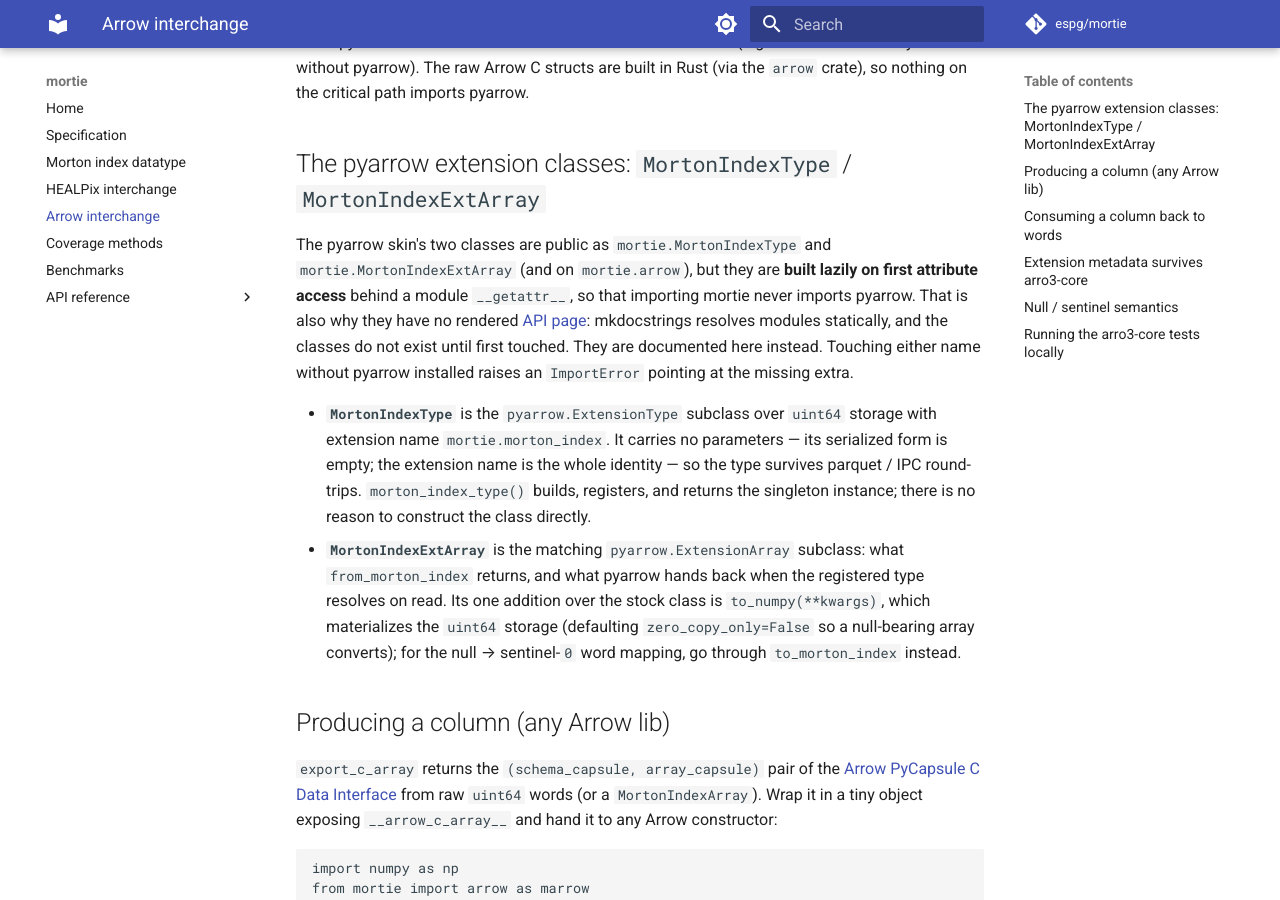
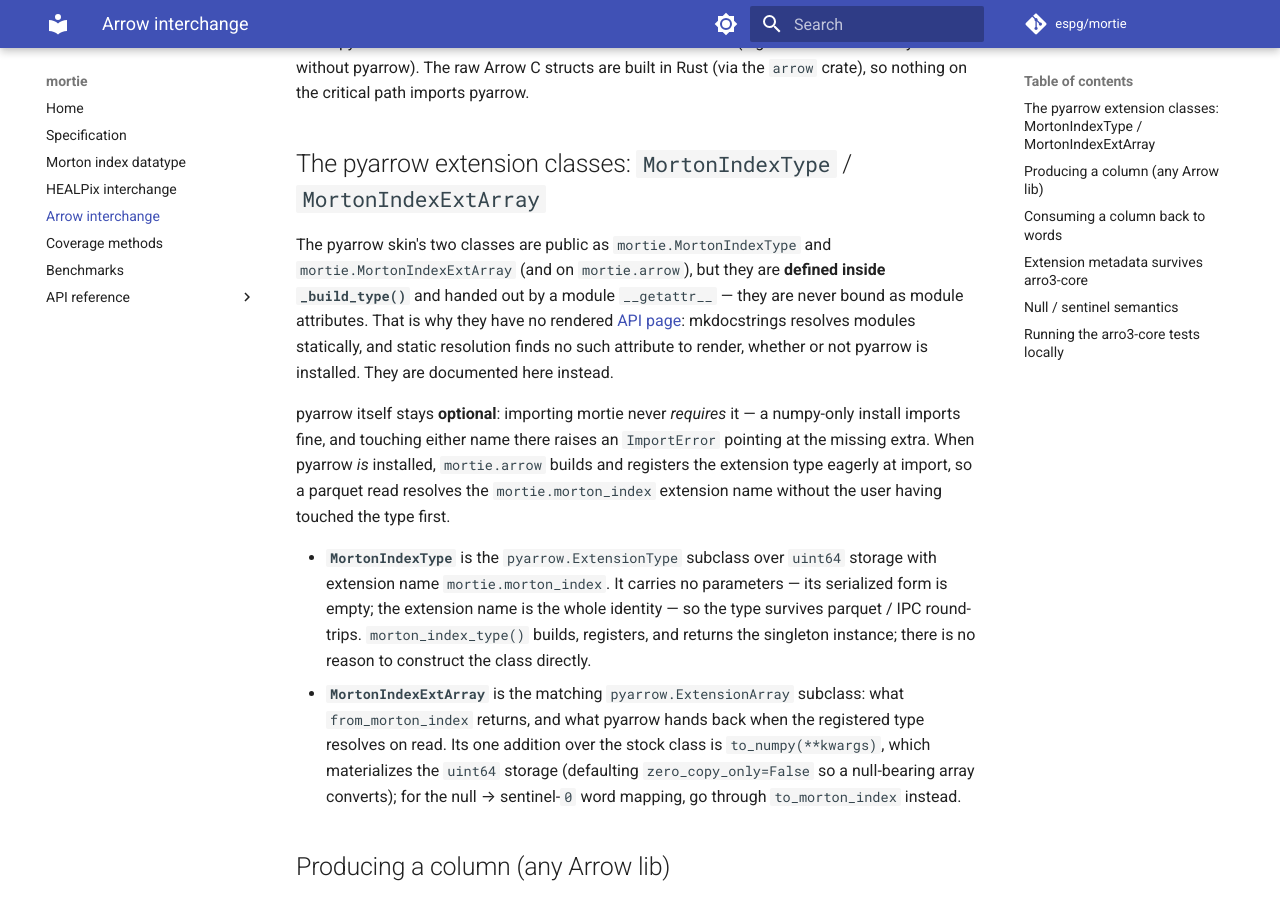
Before and after one commit to espg/mortie, an MkDocs documentation site: the page built from docs/arrow_interchange.md, in a window 1280 px wide and 900 px high, scrolled down 566 px. Built offline with MkDocs 1.6.1 and Material for MkDocs 9.7.7, drawn with Linux system fonts in a browser that asks for light colours; comment, search, counter and statistics services are not loaded; the version menu is left out.

Commit message:
fold review: state the real no-render reason for the arrow classes (issue #176)

```diff
--- a/docs/arrow_interchange.md
+++ b/docs/arrow_interchange.md
@@ -20,13 +20,19 @@ pyarrow.
 ## The pyarrow extension classes: `MortonIndexType` / `MortonIndexExtArray`
 
 The pyarrow skin's two classes are public as `mortie.MortonIndexType` and
-`mortie.MortonIndexExtArray` (and on `mortie.arrow`), but they are **built
-lazily on first attribute access** behind a module `__getattr__`, so that
-importing mortie never imports pyarrow. That is also why they have no
-rendered [API page](api/arrow.md): mkdocstrings resolves modules statically,
-and the classes do not exist until first touched. They are documented here
-instead. Touching either name without pyarrow installed raises an
-`ImportError` pointing at the missing extra.
+`mortie.MortonIndexExtArray` (and on `mortie.arrow`), but they are **defined
+inside `_build_type()`** and handed out by a module `__getattr__` — they are
+never bound as module attributes. That is why they have no rendered
+[API page](api/arrow.md): mkdocstrings resolves modules statically, and
+static resolution finds no such attribute to render, whether or not pyarrow
+is installed. They are documented here instead.
+
+pyarrow itself stays **optional**: importing mortie never *requires* it — a
+numpy-only install imports fine, and touching either name there raises an
+`ImportError` pointing at the missing extra. When pyarrow *is* installed,
+`mortie.arrow` builds and registers the extension type eagerly at import, so
+a parquet read resolves the `mortie.morton_index` extension name without the
+user having touched the type first.
 
 - **`MortonIndexType`** is the `pyarrow.ExtensionType` subclass over
   `uint64` storage with extension name `mortie.morton_index`. It carries no
```
